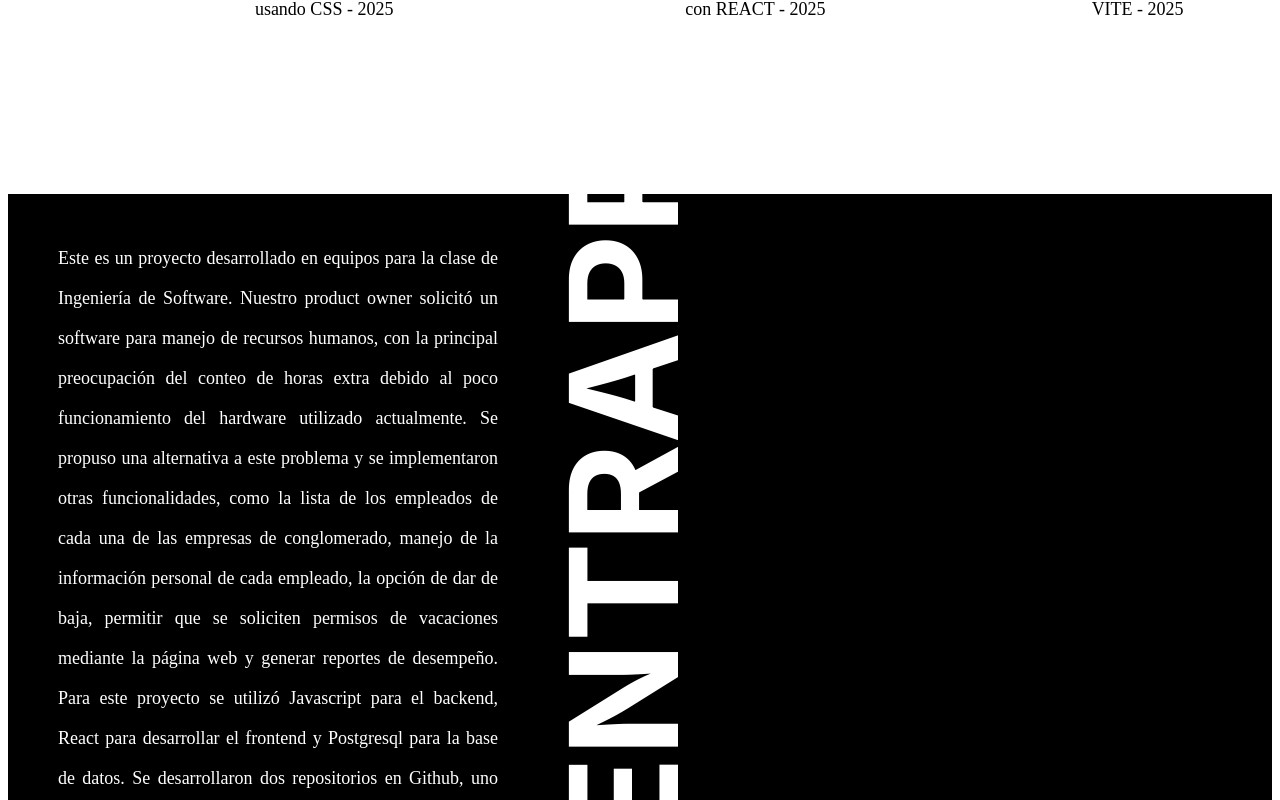
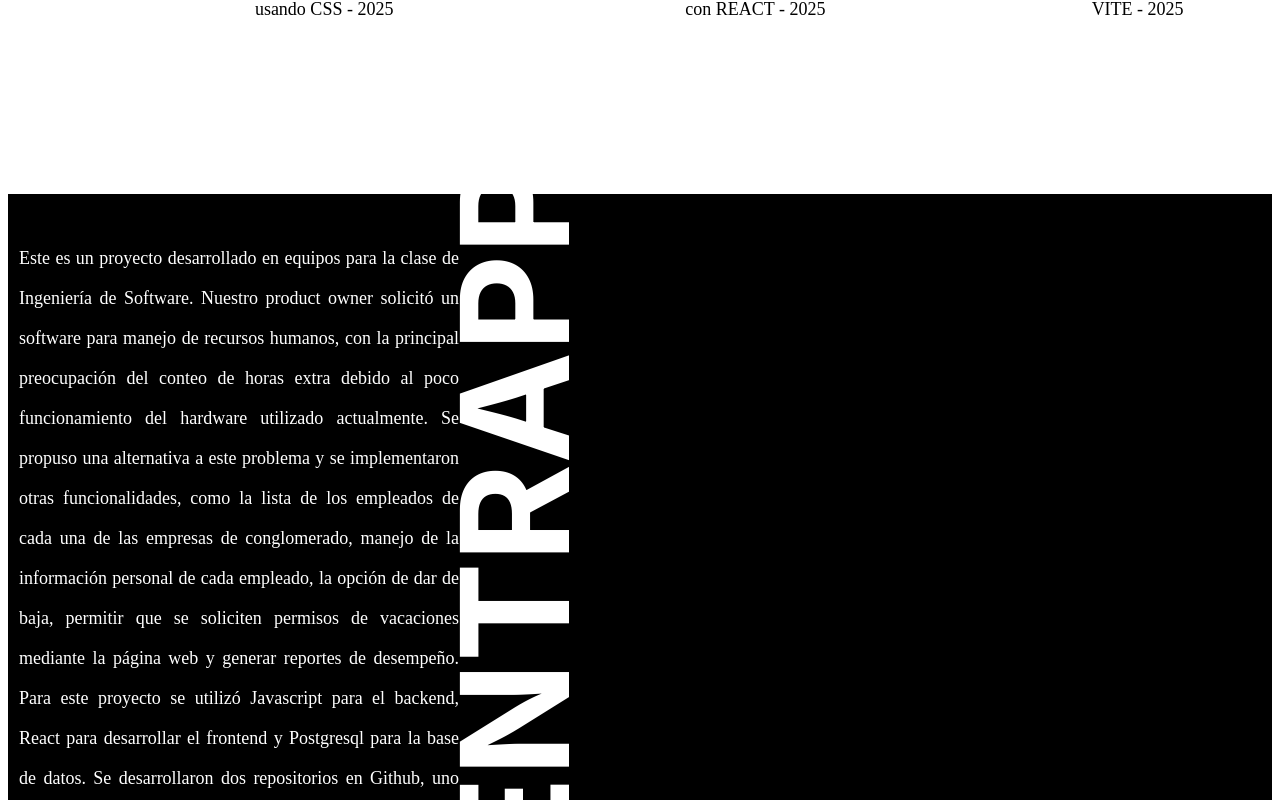
Before and after one commit to CamiR24/Portafolio, a React (Vite) app: page /proyects in a window 1280 px wide. Shown: the part 1500-2300 px from the top of the page. Built offline with nearby package versions, Linux system fonts and the light colour scheme; a web font is replaced by a local one.

Commit message:
correccion css entrapp

```diff
--- a/src/styles/Proyects.css
+++ b/src/styles/Proyects.css
@@ -102,14 +102,14 @@
     font-size: 150px;
     color: white;
     transform: rotate(-90deg);
-    margin-left: -280px;
-    margin-top: -320px;
+    margin-left: -420px;
+    margin-top: -300px;
 }
 
 .picture7 {
     width: 720px;
     height: 751px;
-    margin-left: -470px;
+    margin-left: -260px;
 }
 
 @media screen and (max-width: 600px) {
```
